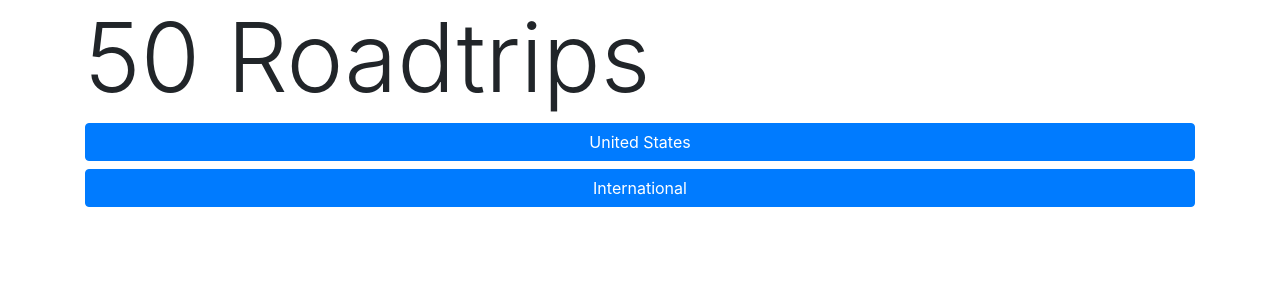
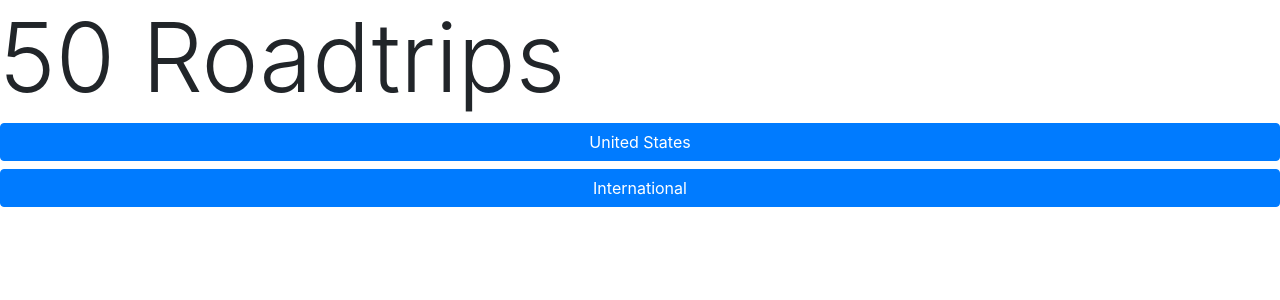
Before and after one commit to jorgedonoso/50roadtrips.com, a Vue app: page / in a window 1280 px wide. Shown: the top 300 px of the page. Built offline with nearby package versions, Linux system fonts and the light colour scheme.

Commit message:
Remove unused code

```diff
--- a/src/App.vue
+++ b/src/App.vue
@@ -1,30 +1,11 @@
 <template>
-  <div
-    id="app"
-    class="container"
+  <transition
+    name="fade"
+    mode="out-in"
   >
-    <transition
-      name="fade"
-      mode="out-in"
-    >
-      <router-view />
-    </transition>
-  </div>
+    <router-view />
+  </transition>
 </template>
-<script lang="ts">
-import Vue from "vue";
-
-export default Vue.extend({
-  data() {
-    return {
-      menu: [
-        { label: "United States", to: "/united-states" },
-        { label: "International", to: "/international" }
-      ]
-    };
-  }
-});
-</script>
 <style>
 .fade-enter-active,
 .fade-leave-active {
```
